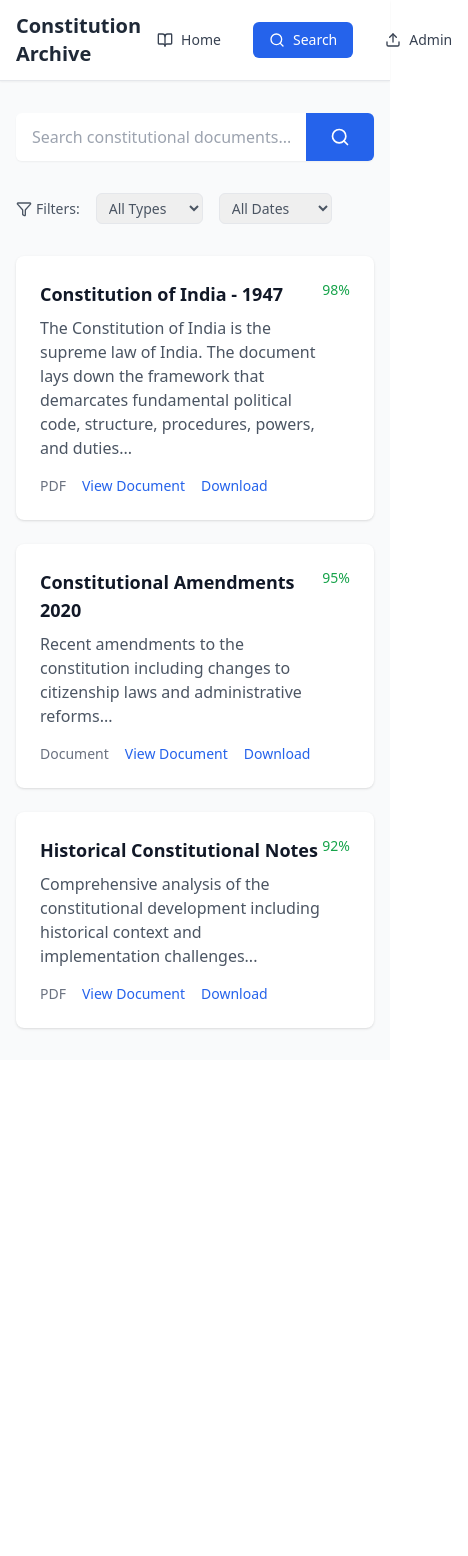
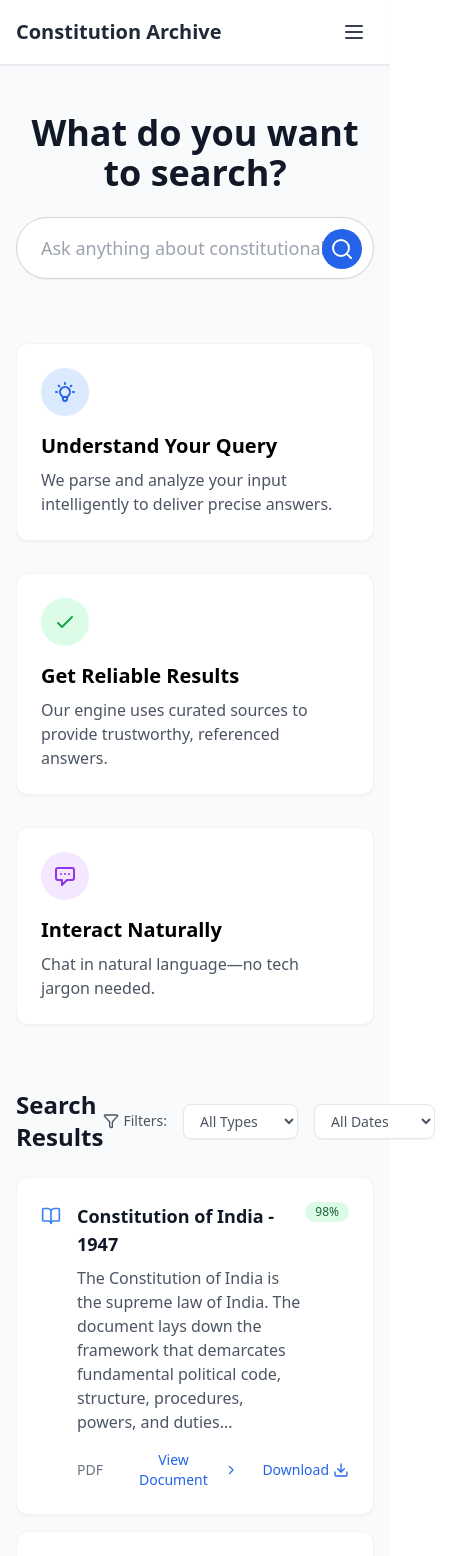
Before and after one commit to KutlwanoMokubetsi/ConstiFind, a React (Create React App) app: page /search in a window 390 px wide. Shown: the top 1556 px of the page, 468 px wide, since content can reach past the window. Before the commit the page ends 1060 px from the top, so only its background shows below. Built offline with nearby package versions, Linux system fonts and the light colour scheme.

Commit message:
improvements

```diff
--- a/src/components/Navbar.js
+++ b/src/components/Navbar.js
@@ -1,13 +1,21 @@
 // src/components/Navbar.js
-import React from 'react';
+import React, { useState } from 'react';
 import { Link, useLocation } from 'react-router-dom';
-import { Search, BookOpen, Upload, Settings, LogIn } from 'lucide-react';
+import { Search, BookOpen, Upload, Settings, LogIn, Menu, X } from 'lucide-react';
 
 const Navbar = () => {
   const location = useLocation();
+  const [isOpen, setIsOpen] = useState(false);
 
   const linkClasses = (path) =>
     `flex items-center px-4 py-2 text-sm font-medium rounded-md ${
+      location.pathname === path
+        ? 'bg-blue-600 text-white'
+        : 'text-gray-700 hover:bg-gray-200'
+    }`;
+
+  const mobileLinkClasses = (path) =>
+    `block px-3 py-2 rounded-md text-base font-medium ${
       location.pathname === path
         ? 'bg-blue-600 text-white'
         : 'text-gray-700 hover:bg-gray-200'
@@ -17,7 +25,9 @@ const Navbar = () => {
     <nav className="bg-white border-b border-gray-200 shadow-sm w-full">
       <div className="px-4 sm:px-6 lg:px-8 py-3 flex items-center justify-between mx-auto w-full">
         <h1 className="text-xl font-bold text-gray-800">Constitution Archive</h1>
-        <div className="flex space-x-4">
+
+        {/* Desktop Navigation */}
+        <div className="hidden md:flex space-x-4">
           <Link to="/" className={linkClasses('/')}>
             <BookOpen className="h-4 w-4 mr-2" />
             Home
@@ -31,7 +41,57 @@ const Navbar = () => {
             Admin
           </Link>
         </div>
+
+        {/* Mobile menu button */}
+        <div className="md:hidden">
+          <button
+            onClick={() => setIsOpen(!isOpen)}
+            className="inline-flex items-center justify-center p-2 rounded-md text-gray-700 hover:text-gray-900 hover:bg-gray-200 focus:outline-none"
+          >
+            {isOpen ? (
+              <X className="h-6 w-6" />
+            ) : (
+              <Menu className="h-6 w-6" />
+            )}
+          </button>
+        </div>
       </div>
+
+      {/* Mobile Navigation */}
+      {isOpen && (
+        <div className="md:hidden px-2 pt-2 pb-3 space-y-1 sm:px-3">
+          <Link
+            to="/"
+            className={mobileLinkClasses('/')}
+            onClick={() => setIsOpen(false)}
+          >
+            <div className="flex items-center">
+              <BookOpen className="h-4 w-4 mr-2" />
+              Home
+            </div>
+          </Link>
+          <Link
+            to="/search"
+            className={mobileLinkClasses('/search')}
+            onClick={() => setIsOpen(false)}
+          >
+            <div className="flex items-center">
+              <Search className="h-4 w-4 mr-2" />
+              Search
+            </div>
+          </Link>
+          <Link
+            to="/admin"
+            className={mobileLinkClasses('/admin')}
+            onClick={() => setIsOpen(false)}
+          >
+            <div className="flex items-center">
+              <Upload className="h-4 w-4 mr-2" />
+              Admin
+            </div>
+          </Link>
+        </div>
+      )}
     </nav>
   );
 };
--- a/src/pages/SearchPage.js
+++ b/src/pages/SearchPage.js
@@ -1,5 +1,5 @@
 import React, { useState } from 'react';
-import { Search, Filter } from 'lucide-react';
+import { Search, Filter, BookOpen, FileText, Download, ChevronRight } from 'lucide-react';
 
 const SearchPage = () => {
   const [searchQuery, setSearchQuery] = useState('');
@@ -12,6 +12,7 @@ const SearchPage = () => {
       excerpt: 'The Constitution of India is the supreme law of India. The document lays down the framework that demarcates fundamental political code, structure, procedures, powers, and duties...',
       type: 'PDF',
       relevance: '98%',
+      icon: <BookOpen className="h-5 w-5 text-blue-500" />,
     },
     {
       id: 2,
@@ -19,6 +20,7 @@ const SearchPage = () => {
       excerpt: 'Recent amendments to the constitution including changes to citizenship laws and administrative reforms...',
       type: 'Document',
       relevance: '95%',
+      icon: <FileText className="h-5 w-5 text-green-500" />,
     },
     {
       id: 3,
@@ -26,41 +28,80 @@ const SearchPage = () => {
       excerpt: 'Comprehensive analysis of the constitutional development including historical context and implementation challenges...',
       type: 'PDF',
       relevance: '92%',
+      icon: <BookOpen className="h-5 w-5 text-blue-500" />,
     },
   ];
 
   return (
-    <div className="max-w-7xl mx-auto px-4 sm:px-6 lg:px-8 py-8">
+    <div className="max-w-7xl mx-auto px-4 sm:px-6 lg:px-8 py-12">
+      {/* Hero Section */}
+      <div className="text-center mb-16">
+        <h1 className="text-4xl font-bold text-gray-900 mb-6">What do you want to search?</h1>
+
         {/* Search Bar */}
-      <div className="max-w-3xl mx-auto mb-8">
-        <div className="flex shadow-sm rounded-md">
+        <div className="max-w-2xl mx-auto relative">
           <input
             type="text"
             value={searchQuery}
             onChange={(e) => setSearchQuery(e.target.value)}
-            placeholder="Search constitutional documents..."
-            className="flex-1 px-4 py-3 rounded-l-md border-gray-300 focus:ring-blue-500 focus:border-blue-500"
+            placeholder="Ask anything about constitutional documents..."
+            className="w-full px-6 py-4 rounded-full border border-gray-300 focus:ring-2 focus:ring-blue-500 focus:border-blue-500 shadow-sm text-lg"
           />
-          <button className="px-6 bg-blue-600 text-white rounded-r-md hover:bg-blue-700 flex items-center">
-            <Search className="h-5 w-5" />
+          <button className="absolute right-3 top-3 bg-blue-600 text-white p-2 rounded-full hover:bg-blue-700">
+            <Search className="h-6 w-6" />
           </button>
         </div>
       </div>
 
-      {/* Filters */}
-      <div className="max-w-3xl mx-auto mb-8">
+      {/* Features Section */}
+      <div className="grid md:grid-cols-3 gap-8 mb-16">
+        <div className="bg-white p-6 rounded-xl shadow-sm border border-gray-100">
+          <div className="bg-blue-100 w-12 h-12 rounded-full flex items-center justify-center mb-4">
+            <svg className="w-6 h-6 text-blue-600" fill="none" stroke="currentColor" viewBox="0 0 24 24">
+              <path strokeLinecap="round" strokeLinejoin="round" strokeWidth={2} d="M9.663 17h4.673M12 3v1m6.364 1.636l-.707.707M21 12h-1M4 12H3m3.343-5.657l-.707-.707m2.828 9.9a5 5 0 117.072 0l-.548.547A3.374 3.374 0 0014 18.469V19a2 2 0 11-4 0v-.531c0-.895-.356-1.754-.988-2.386l-.548-.547z" />
+            </svg>
+          </div>
+          <h3 className="text-xl font-semibold mb-2">Understand Your Query</h3>
+          <p className="text-gray-600">We parse and analyze your input intelligently to deliver precise answers.</p>
+        </div>
+
+        <div className="bg-white p-6 rounded-xl shadow-sm border border-gray-100">
+          <div className="bg-green-100 w-12 h-12 rounded-full flex items-center justify-center mb-4">
+            <svg className="w-6 h-6 text-green-600" fill="none" stroke="currentColor" viewBox="0 0 24 24">
+              <path strokeLinecap="round" strokeLinejoin="round" strokeWidth={2} d="M5 13l4 4L19 7" />
+            </svg>
+          </div>
+          <h3 className="text-xl font-semibold mb-2">Get Reliable Results</h3>
+          <p className="text-gray-600">Our engine uses curated sources to provide trustworthy, referenced answers.</p>
+        </div>
+
+        <div className="bg-white p-6 rounded-xl shadow-sm border border-gray-100">
+          <div className="bg-purple-100 w-12 h-12 rounded-full flex items-center justify-center mb-4">
+            <svg className="w-6 h-6 text-purple-600" fill="none" stroke="currentColor" viewBox="0 0 24 24">
+              <path strokeLinecap="round" strokeLinejoin="round" strokeWidth={2} d="M8 10h.01M12 10h.01M16 10h.01M9 16H5a2 2 0 01-2-2V6a2 2 0 012-2h14a2 2 0 012 2v8a2 2 0 01-2 2h-5l-5 5v-5z" />
+            </svg>
+          </div>
+          <h3 className="text-xl font-semibold mb-2">Interact Naturally</h3>
+          <p className="text-gray-600">Chat in natural language—no tech jargon needed.</p>
+        </div>
+      </div>
+
+      {/* Search Results Section */}
+      <div className="max-w-4xl mx-auto">
+        <div className="flex items-center justify-between mb-6">
+          <h2 className="text-2xl font-semibold text-gray-900">Search Results</h2>
           <div className="flex items-center space-x-4 text-sm">
             <span className="flex items-center text-gray-600">
               <Filter className="h-4 w-4 mr-1" />
               Filters:
             </span>
-          <select className="border rounded-md px-2 py-1 text-gray-600">
+            <select className="border rounded-lg px-3 py-1.5 text-gray-600 bg-white shadow-sm">
               <option>All Types</option>
               <option>PDF</option>
               <option>Document</option>
               <option>Image</option>
             </select>
-          <select className="border rounded-md px-2 py-1 text-gray-600">
+            <select className="border rounded-lg px-3 py-1.5 text-gray-600 bg-white shadow-sm">
               <option>All Dates</option>
               <option>Last Week</option>
               <option>Last Month</option>
@@ -69,22 +110,35 @@ const SearchPage = () => {
           </div>
         </div>
 
-      {/* Search Results */}
-      <div className="max-w-3xl mx-auto">
-        <div className="space-y-6">
+        <div className="space-y-4">
           {mockResults.map((result) => (
-            <div key={result.id} className="bg-white p-6 rounded-lg shadow">
+            <div key={result.id} className="bg-white p-6 rounded-xl shadow-sm border border-gray-100 hover:shadow-md transition-shadow">
+              <div className="flex items-start space-x-4">
+                <div className="flex-shrink-0 mt-1">
+                  {result.icon}
+                </div>
+                <div className="flex-1">
                   <div className="flex justify-between items-start">
                     <div>
                       <h3 className="text-lg font-semibold text-gray-900">{result.title}</h3>
                       <p className="mt-2 text-gray-600">{result.excerpt}</p>
                     </div>
-                <span className="text-sm text-green-600 font-medium">{result.relevance}</span>
+                    <span className="inline-flex items-center px-2.5 py-0.5 rounded-full text-xs font-medium bg-green-100 text-green-800">
+                      {result.relevance}
+                    </span>
                   </div>
-              <div className="mt-4 flex items-center space-x-4">
-                <span className="text-sm text-gray-500">{result.type}</span>
-                <button className="text-sm text-blue-600 hover:text-blue-800">View Document</button>
-                <button className="text-sm text-blue-600 hover:text-blue-800">Download</button>
+                  <div className="mt-4 flex items-center space-x-6">
+                    <span className="inline-flex items-center text-sm text-gray-500">
+                      {result.type}
+                    </span>
+                    <button className="inline-flex items-center text-sm text-blue-600 hover:text-blue-800">
+                      View Document <ChevronRight className="h-4 w-4 ml-1" />
+                    </button>
+                    <button className="inline-flex items-center text-sm text-blue-600 hover:text-blue-800">
+                      Download <Download className="h-4 w-4 ml-1" />
+                    </button>
+                  </div>
+                </div>
               </div>
             </div>
           ))}
```
Lines whose indentation alone changed are shown as unchanged.
